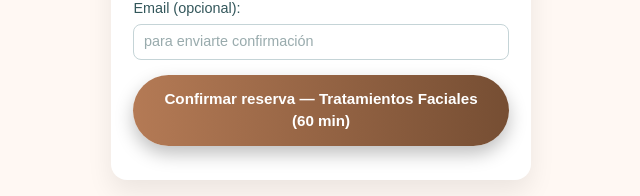
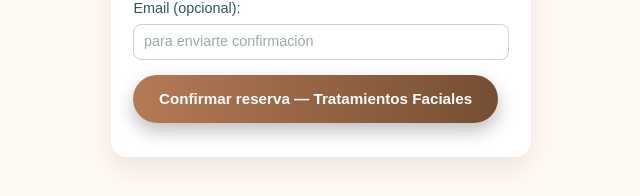
Before and after one commit to hugogarsan17/esteticien, a Next.js app: page / in a window 1280 px wide. Shown: the part 2998-3194 px from the top of the page, without its empty margins (319-959 px from the left). Built offline with nearby package versions, Linux system fonts and the light colour scheme; no server answers.

Commit message:
cambios boton

```diff
--- a/app/components/BookingWidget/BookingWidget.tsx
+++ b/app/components/BookingWidget/BookingWidget.tsx
@@ -194,7 +194,7 @@ export default function BookingWidget() {
           onClick={handleBook}
           disabled={!selectedTimeIso || !name}
         >
-          Confirmar reserva — {selectedService.title} ({selectedService.duration} min)
+          Confirmar reserva — {selectedService.title}
         </button>
       </div>
 
```
Also changed, not shown: 1 other file (tests, documents, lock files or other folders).
